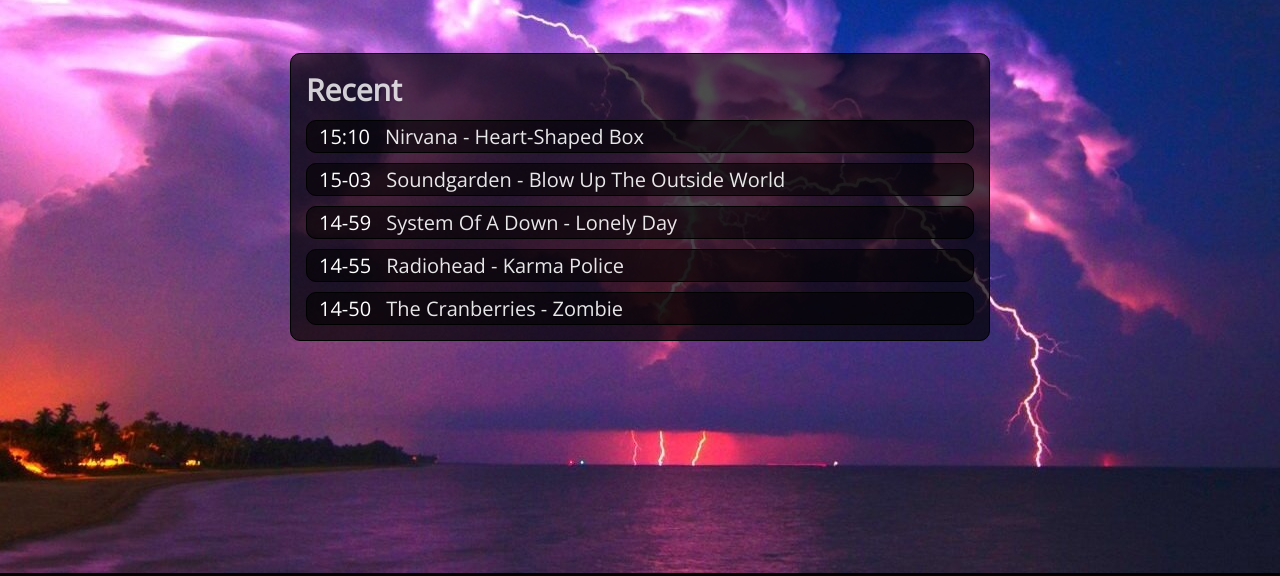
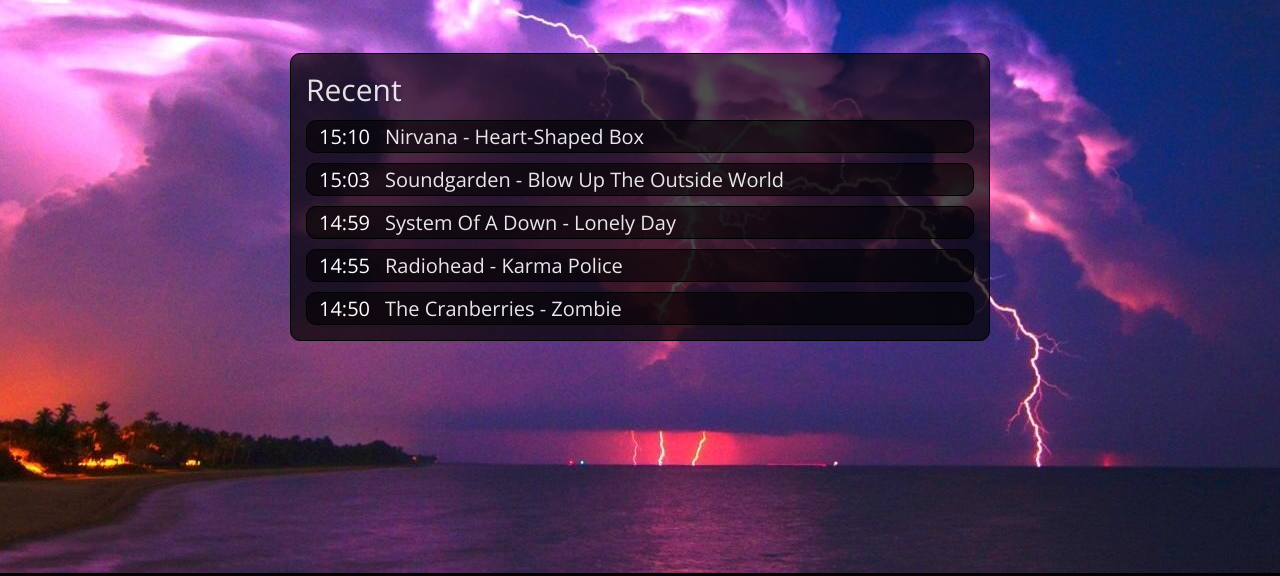
Before and after one commit to JmalinCode/radio-app, a plain HTML site: page index.html in a window 1280 px wide. Shown: the part 137-713 px from the top of the page. Drawn offline with nearby package versions, Linux system fonts and the light colour scheme.

Commit message:
some updates

```diff
--- a/scripts/script.js
+++ b/scripts/script.js
@@ -43,10 +43,10 @@
 recentTracksDiv = document.getElementById("recent-tracks");
 
 const songs = new Map([
-    ['15-03', 'Soundgarden - Blow Up The Outside World'],
-    ['14-59', 'System Of A Down - Lonely Day'],
-    ['14-55', 'Radiohead - Karma Police'],
-    ['14-50', 'The Cranberries - Zombie'],
+    ['15:03', 'Soundgarden - Blow Up The Outside World'],
+    ['14:59', 'System Of A Down - Lonely Day'],
+    ['14:55', 'Radiohead - Karma Police'],
+    ['14:50', 'The Cranberries - Zombie'],
 ])
 
 
--- a/styles/style.css
+++ b/styles/style.css
@@ -43,7 +43,7 @@
 }
 
 .logo:hover {
-    transform: scale(1.1);
+    transform: scale(1.05);
 }
 
 .radio-tools-container {
@@ -132,9 +132,8 @@
 }
 
 .recent-tracks-title {
-    color: rgb(255, 255, 255, 0.8);
+    color: rgb(255, 255, 255, 0.88);
     font-size: 30px;
-    font-weight: 900;
 }
 
 .recent-track {
@@ -147,6 +146,12 @@
     display: flex;
     flex-direction: row;
 }
+
+.recent-track:hover {
+    background: rgb(0, 0, 0, 0.8);
+
+}
+
 .recent-track-time {
     margin-left: 10px;
     margin-right: 15px;
```
